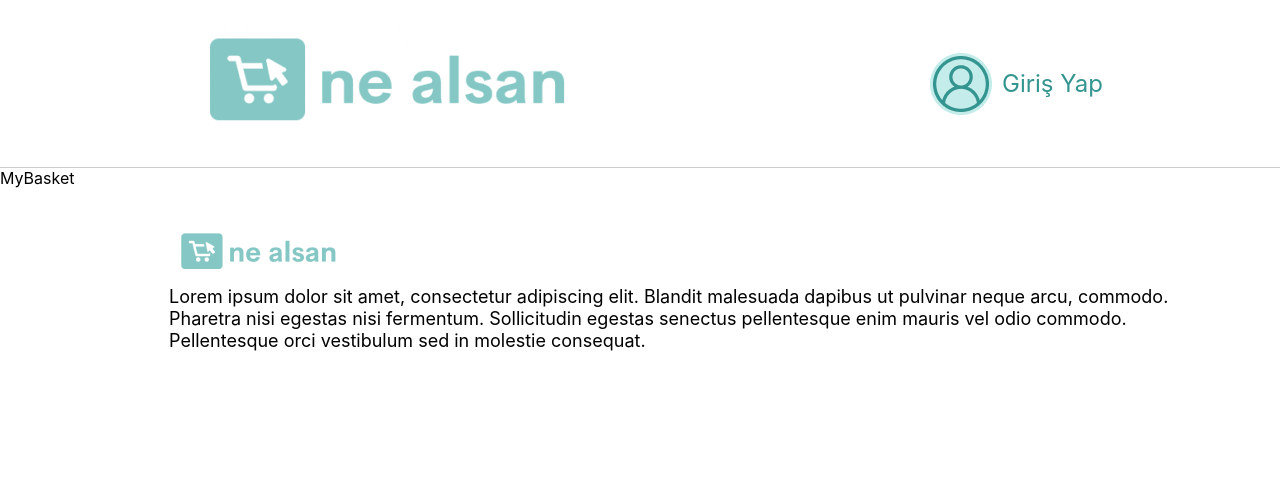
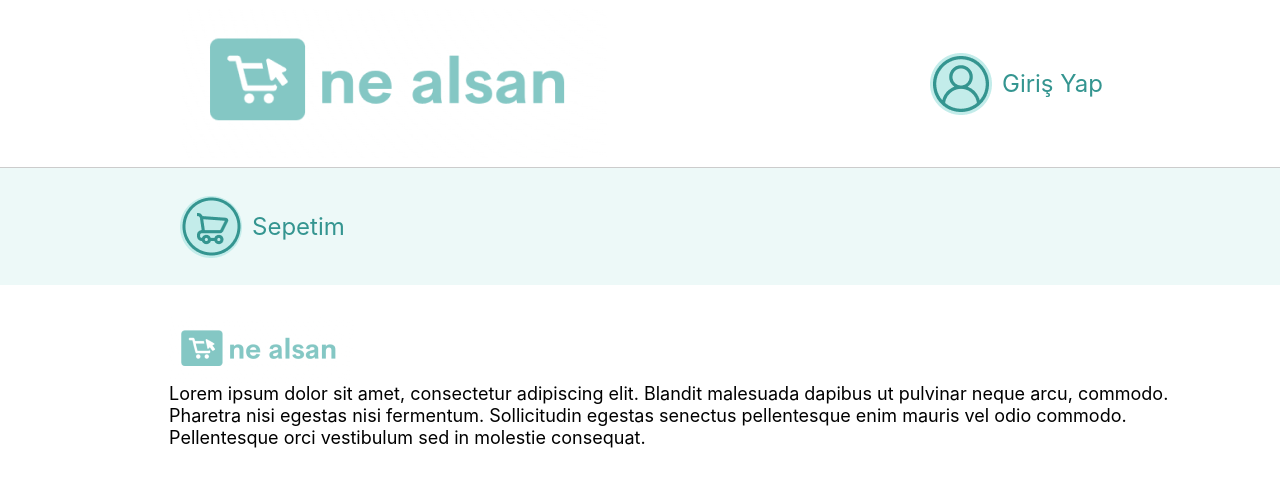
Before and after one commit to hamzauguz/infinacase, a React (Create React App) app: page /mybasket in a window 1280 px wide. Shown: the top 486 px of the page. Built offline with nearby package versions, Linux system fonts and the light colour scheme; no server answers.

Commit message:
added page-header-container

```diff
--- a/src/components/header/Styles.Header.css
+++ b/src/components/header/Styles.Header.css
@@ -13,6 +13,7 @@
   font-weight: 700;
   font-size: 21px;
   margin: 15px;
+  cursor: pointer;
 }
 
 .Navbar > .nav-items > a {
--- a/src/components/header/index.js
+++ b/src/components/header/index.js
@@ -38,6 +38,7 @@ const Header = () => {
   return (
     <div className="Navbar">
       <img
+        onClick={() => navigate("/")}
         className="nav-logo"
         src={require("../../assets/images/headericon.png")}
       />
@@ -63,6 +64,7 @@ const Header = () => {
             <HeaderButton
               src={require("../../assets/images/basket.png")}
               title={"Sepetim"}
+              onClick={() => navigate("/mybasket")}
               basketPlace={!totalQuantity == 0}
               basketCount={totalQuantity}
             />
--- a/src/pages/MyBasket/Styles.MyBasket.css
+++ b/src/pages/MyBasket/Styles.MyBasket.css
@@ -0,0 +1,13 @@
+.mybasket-container {
+}
+
+.page-header-container {
+  height: 117px;
+  background-color: #edf9f8;
+  display: flex;
+  flex-direction: row;
+  justify-content: space-between;
+  padding: 0 50px;
+  align-items: center;
+  padding: 0 170px;
+}
--- a/src/pages/MyBasket/index.js
+++ b/src/pages/MyBasket/index.js
@@ -1,8 +1,18 @@
 import React from "react";
 import "./Styles.MyBasket.css";
+import HeaderButton from "../../components/header-button";
 
 const MyBasket = () => {
-  return <div>MyBasket</div>;
+  return (
+    <div className="mybasket-container">
+      <div className="page-header-container">
+        <HeaderButton
+          src={require("../../assets/images/basket.png")}
+          title={"Sepetim"}
+        />
+      </div>
+    </div>
+  );
 };
 
 export default MyBasket;
```
